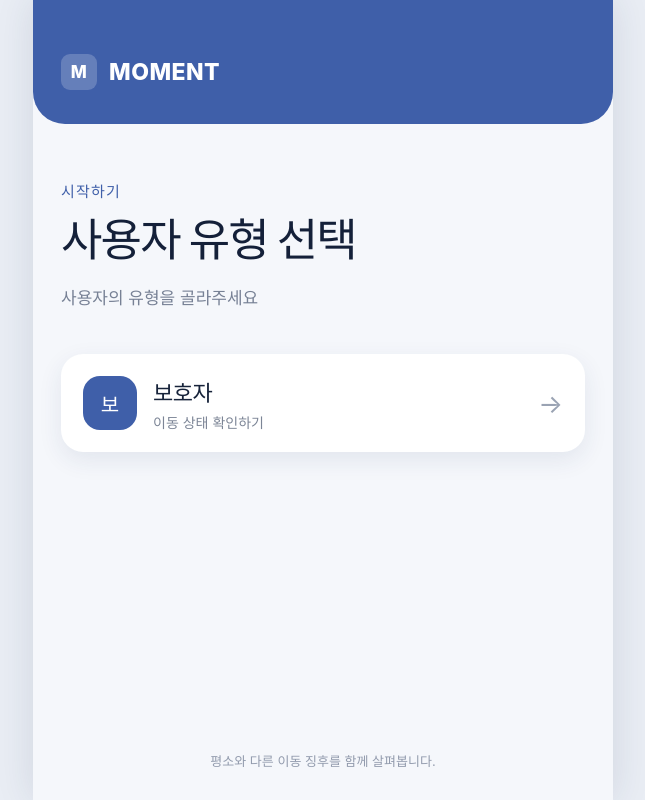
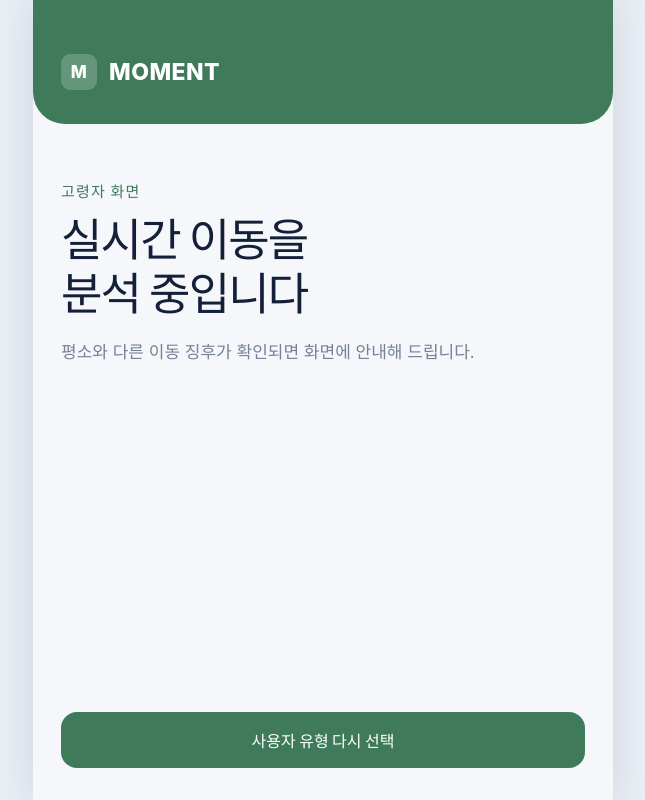
Before and after one commit to sh97b/moment-mvp, a React (Vite) app in the folder frontend/: page /senior in a window 1280 px wide. Before the commit this address led to /setup. Shown: the whole page, without its empty margins (317-962 px from the left). Built offline with nearby package versions, Linux system fonts and the light colour scheme; no server answers.

Commit message:
8/19 12:13 comment edit

```diff
--- a/frontend/src/App.jsx
+++ b/frontend/src/App.jsx
@@ -6,6 +6,7 @@ import GuardianSetupCompletePage from './pages/setup/GuardianSetupCompletePage.j
 import GuardianSetupPatternPage from './pages/setup/GuardianSetupPatternPage.jsx'
 import GuardianSetupPlacesPage from './pages/setup/GuardianSetupPlacesPage.jsx'
 import SetupPage from './pages/setup/SetupPage.jsx'
+import SeniorPage from './pages/senior/SeniorPage.jsx'
 
 export default function App() {
   return (
@@ -23,6 +24,7 @@ export default function App() {
         <Route path="/guardian/caution" element={<Navigate to="/guardian?scenario=temporary_return" replace />} />
         <Route path="/guardian/warning" element={<Navigate to="/guardian?scenario=persistent_anomaly" replace />} />
         <Route path="/guardian/danger" element={<Navigate to="/guardian?scenario=persistent_anomaly" replace />} />
+        <Route path="/senior" element={<SeniorPage />} />
         <Route path="*" element={<Navigate to="/setup" replace />} />
       </Routes>
     </GuardianSetupProvider>
--- /dev/null
+++ b/frontend/src/pages/senior/SeniorPage.jsx
@@ -0,0 +1,21 @@
+import { Link } from 'react-router-dom'
+
+export default function SeniorPage() {
+  return (
+    <main className="role-page senior-entry-page">
+      <header className="role-header">
+        <div className="role-brand" aria-label="MOMENT">
+          <span>M</span>
+          MOMENT
+        </div>
+      </header>
+
+      <section className="role-content senior-entry-content" aria-labelledby="senior-title">
+        <p className="role-eyebrow">고령자 화면</p>
+        <h1 id="senior-title">실시간 이동을<br />분석 중입니다</h1>
+        <p className="role-description">평소와 다른 이동 징후가 확인되면 화면에 안내해 드립니다.</p>
+        <Link className="senior-back-link" to="/setup">사용자 유형 다시 선택</Link>
+      </section>
+    </main>
+  )
+}
--- a/frontend/src/pages/setup/GuardianSetupPlacesPage.jsx
+++ b/frontend/src/pages/setup/GuardianSetupPlacesPage.jsx
@@ -209,7 +209,7 @@ export default function GuardianSetupPlacesPage() {
         <div className="setup-form-content">
           <div className="setup-section-heading">
             <h2>자주 방문하는 주요 장소</h2>
-            <p>병원, 복지관, 공원처럼 평소 자주 가는 집 반경 30km 이내의 데모용 장소를 등록해 주세요.</p>
+            <p>병원, 복지관, 공원처럼 평소 자주 가는 집 반경 30km 이내의 장소를 등록해 주세요.</p>
           </div>
 
           <div className="place-list">
--- a/frontend/src/pages/setup/SetupPage.jsx
+++ b/frontend/src/pages/setup/SetupPage.jsx
@@ -25,6 +25,15 @@ export default function SetupPage() {
             <span className="role-arrow" aria-hidden="true">→</span>
           </Link>
 
+          <Link className="role-button senior-role" to="/senior">
+            <span className="role-icon" aria-hidden="true">고</span>
+            <span className="role-button-copy">
+              <strong>고령자</strong>
+              <small>이동 안내 확인하기</small>
+            </span>
+            <span className="role-arrow" aria-hidden="true">→</span>
+          </Link>
+
         </nav>
       </section>
 
--- a/frontend/src/styles.css
+++ b/frontend/src/styles.css
@@ -128,6 +128,8 @@ textarea {
 
 .guardian-role .role-icon { background: #3f5fa9; }
 .guardian-role:hover { border-color: #bfcbed; box-shadow: 0 10px 28px rgb(63 95 169 / 14%); }
+.senior-role .role-icon { background: #3f7a5b; }
+.senior-role:hover { border-color: #bad7c5; box-shadow: 0 10px 28px rgb(63 122 91 / 14%); }
 
 .role-button-copy { display: grid; gap: 5px; }
 .role-button-copy strong { font-size: 22px; letter-spacing: -0.025em; }
@@ -139,6 +141,22 @@ textarea {
   color: #929bad;
   font-size: 13px;
   text-align: center;
+}
+
+.senior-entry-page .role-header { background: #3f7a5b; }
+.senior-entry-content { display: flex; flex-direction: column; }
+.senior-entry-content .role-eyebrow { color: #3f7a5b; }
+
+.senior-back-link {
+  margin-top: auto;
+  padding: 16px 20px;
+  color: #fff;
+  font-size: 16px;
+  font-weight: 800;
+  text-align: center;
+  text-decoration: none;
+  background: #3f7a5b;
+  border-radius: 16px;
 }
 
 .guardian-setup-page {
```
